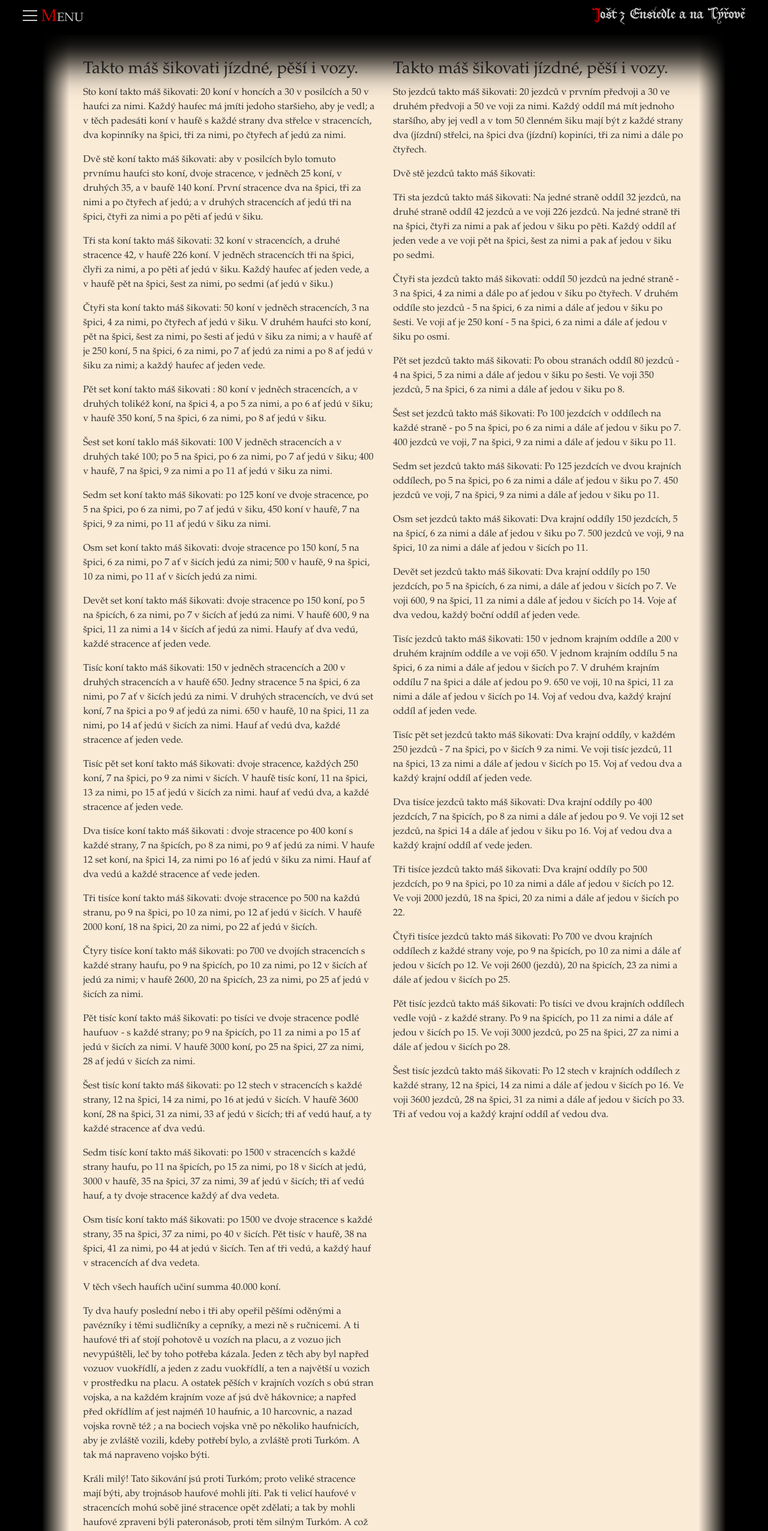
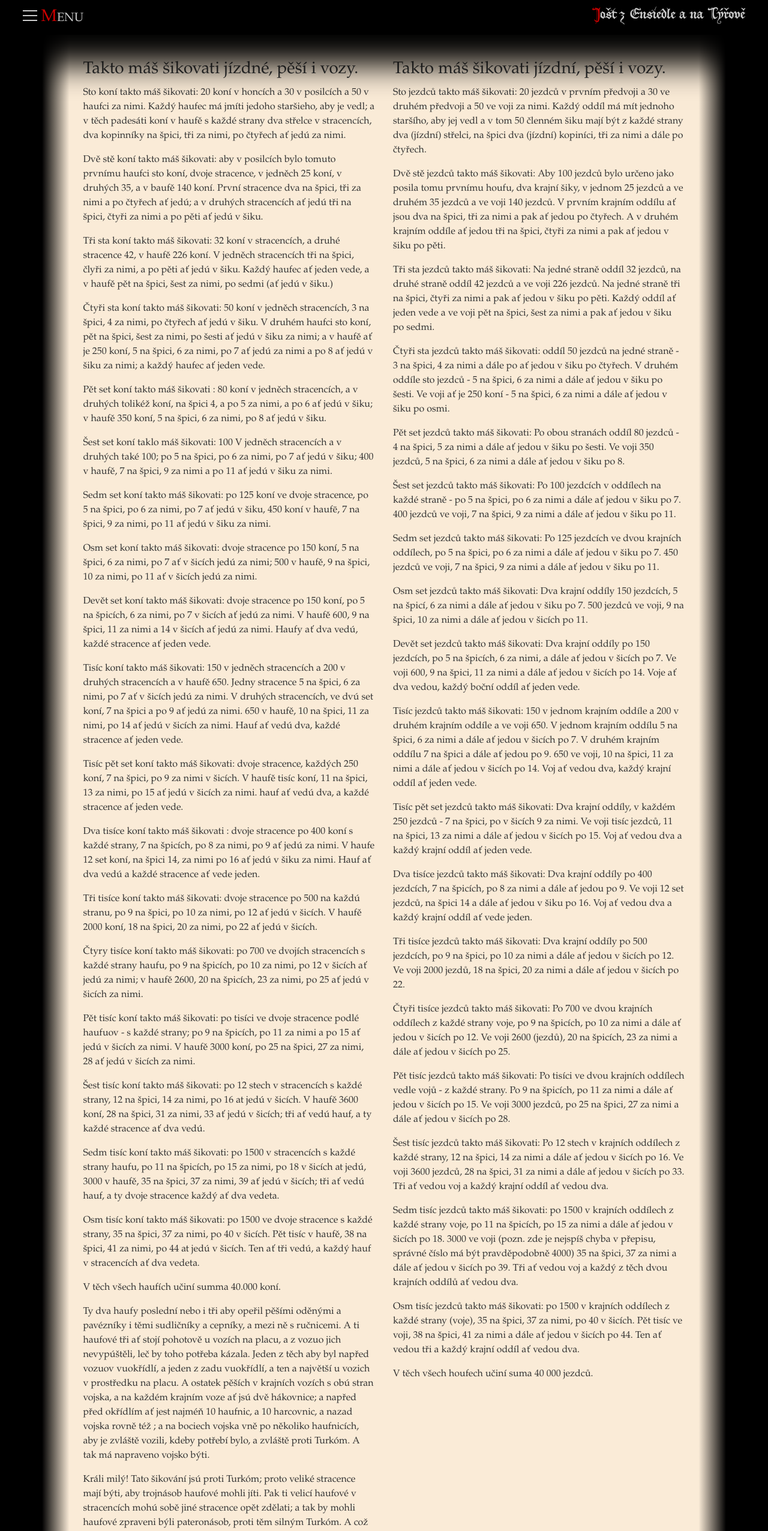
Before and after one commit to claryaldringen/tyrovsti.cz, a Next.js app: page /vaclav-vlcek-o-sikovani-vojska in a window 1280 px wide. Shown: the top 2552 px of the page at 60% size. Built offline with nearby package versions, Linux system fonts and the light colour scheme.

Commit message:
Překlad Vlčka 2

```diff
--- a/pages/vaclav-vlcek-o-sikovani-vojska.js
+++ b/pages/vaclav-vlcek-o-sikovani-vojska.js
@@ -344,7 +344,7 @@ const Page = () => {
                 </p>
               </Col>
               <Col md={6}>
-                <h3>Takto máš šikovati jízdné, pěší i vozy.</h3>
+                <h3>Takto máš šikovati jízdní, pěší i vozy.</h3>
                 <p>
                   Sto jezdců takto máš šikovati: 20 jezdců v prvním předvoji a
                   30 ve druhém předvoji a 50 ve voji za nimi. Každý oddíl má mít
@@ -352,7 +352,14 @@ const Page = () => {
                   být z každé strany dva (jízdní) střelci, na špici dva (jízdní)
                   kopiníci, tři za nimi a dále po čtyřech.
                 </p>
-                <p>Dvě stě jezdců takto máš šikovati:</p>
+                <p>
+                  Dvě stě jezdců takto máš šikovati: Aby 100 jezdců bylo určeno
+                  jako posila tomu prvnímu houfu, dva krajní šiky, v jednom 25
+                  jezdců a ve druhém 35 jezdců a ve voji 140 jezdců. V prvním
+                  krajním oddílu ať jsou dva na špici, tři za nimi a pak ať
+                  jedou po čtyřech. A v druhém krajním oddíle ať jedou tři na
+                  špici, čtyři za nimi a pak ať jedou v šiku po pěti.
+                </p>
                 <p>
                   Tři sta jezdců takto máš šikovati: Na jedné straně oddíl 32
                   jezdců, na druhé straně oddíl 42 jezdců a ve voji 226 jezdců.
@@ -444,6 +451,23 @@ const Page = () => {
                   nimi a dále ať jedou v šicích po 33. Tři ať vedou voj a každý
                   krajní oddíl ať vedou dva.
                 </p>
+                <p>
+                  Sedm tisíc jezdců takto máš šikovati: po 1500 v krajních
+                  oddílech z každé strany voje, po 11 na špicích, po 15 za nimi
+                  a dále ať jedou v šicích po 18. 3000 ve voji (pozn. zde je
+                  nejspíš chyba v přepisu, správné číslo má být pravděpodobně
+                  4000) 35 na špici, 37 za nimi a dále ať jedou v šicích po 39.
+                  Tři ať vedou voj a každý z těch dvou krajních oddílů ať vedou
+                  dva.
+                </p>
+                <p>
+                  Osm tisíc jezdců takto máš šikovati: po 1500 v krajních
+                  oddílech z každé strany (voje), 35 na špici, 37 za nimi, po 40
+                  v šicích. Pět tisíc ve voji, 38 na špici, 41 za nimi a dále ať
+                  jedou v šicích po 44. Ten ať vedou tři a každý krajní oddíl ať
+                  vedou dva.
+                </p>
+                <p>V těch všech houfech učiní suma 40 000 jezdců.</p>
               </Col>
             </Row>
             <Row>
```
